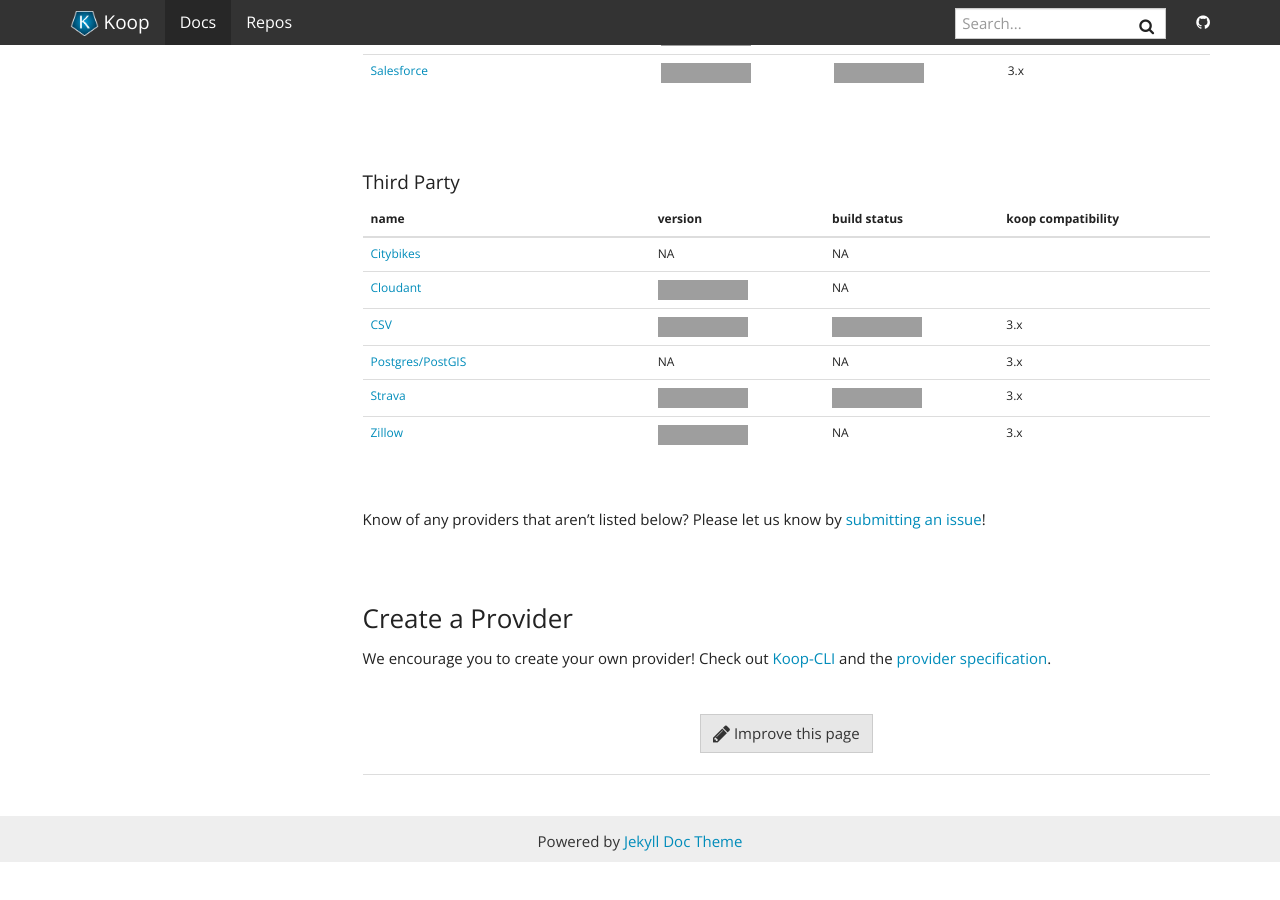
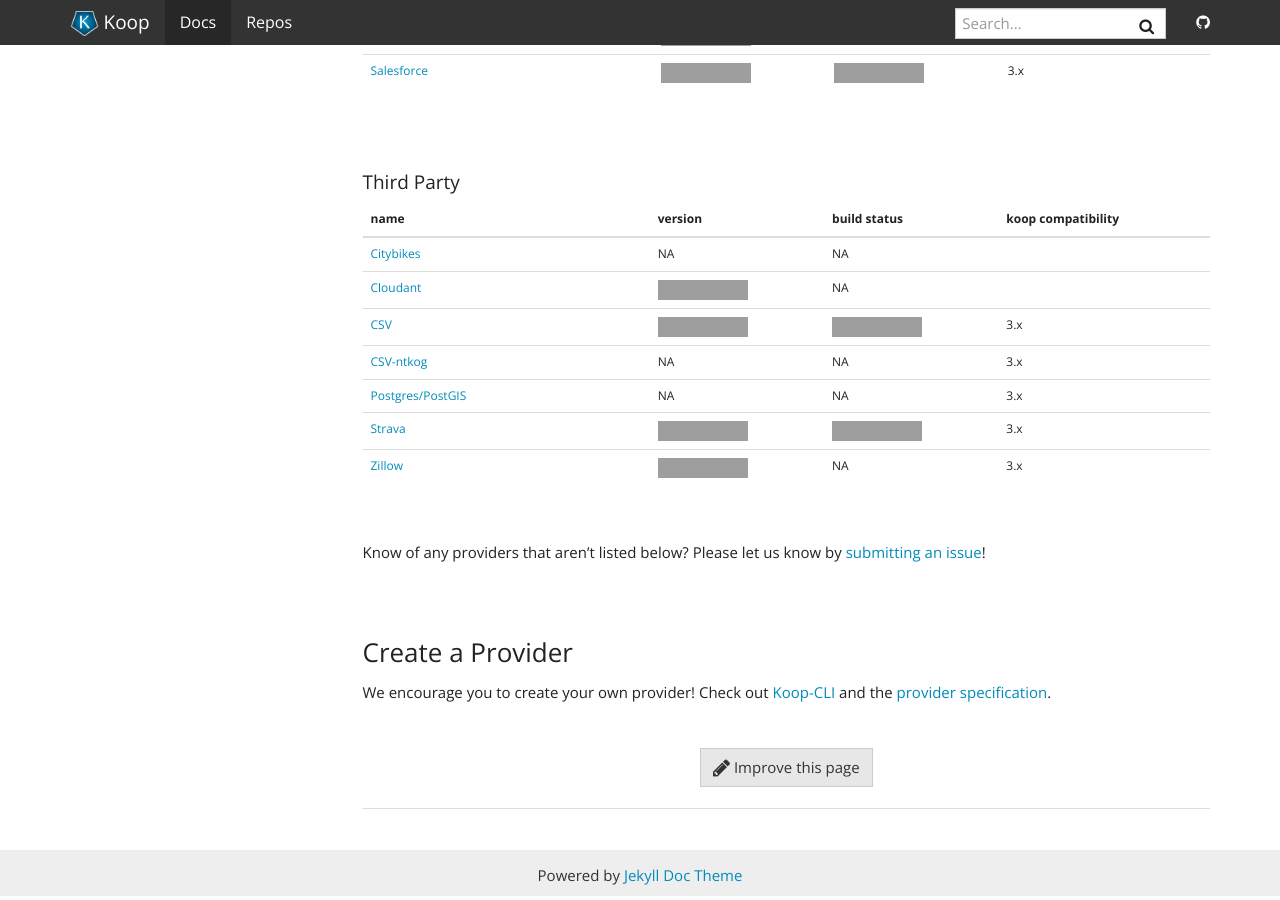
Before and after one commit to koopjs/koopjs.github.io, a Jekyll site: the page built from _docs/available-plugins/providers.md, in a window 1280 px wide and 900 px high, scrolled down 1097 px, cut to the strip 0-900 px from the top of the window. Built offline with Jekyll 4.4.1, drawn with Linux system fonts in a browser that asks for light colours; nearby versions of some CDN libraries; before the commit the page ends 1963 px from its top, so only the background shows below that; grey boxes are pictures that could not be loaded.

Commit message:
Add new CSV provider.

```diff
--- a/_docs/available-plugins/providers.md
+++ b/_docs/available-plugins/providers.md
@@ -46,6 +46,7 @@
 | [Citybikes](https://github.com/nixta/koop-citybikes) | NA | NA | |
 | [Cloudant](https://github.com/cloudant/koop-cloudant) | [![npm](https://img.shields.io/npm/v/koop-cloudant.svg?style=flat-square)](https://www.npmjs.com/package/koop-cloudant) | NA | |
 | [CSV](https://github.com/haoliangyu/koop-provider-csv) | [![npm](https://img.shields.io/npm/v/koop-provider-csv.svg?style=flat-square)](https://www.npmjs.com/package/koop-provider-csv) | [![travis](https://travis-ci.org/haoliangyu/koop-provider-csv.svg?branch=master)](https://github.com/haoliangyu/koop-provider-csv) | 3.x |
+| [CSV-ntkog](https://github.com/ntkog/koop-provider-csv) | NA | NA | 3.x |
 | [Postgres/PostGIS](https://github.com/brambow/koop-provider-postgis) | NA| NA | 3.x |
 | [Strava](https://github.com/Jking-GIS/koop-provider-Strava) | [![npm](https://img.shields.io/npm/v/koop-strava.svg?style=flat-square)](https://www.npmjs.com/package/koop-strava) | [![travis](https://img.shields.io/travis/Jking-GIS/koop-provider-Strava.svg?style=flat-square)](https://travis-ci.org/Jking-GIS/koop-provider-Strava) | 3.x |
 | [Zillow](https://github.com/dmfenton/koop-provider-zillow) | [![npm](https://img.shields.io/npm/v/koop-zillow.svg?style=flat-square)](https://www.npmjs.com/package/koop-zillow) | NA | 3.x |
```
